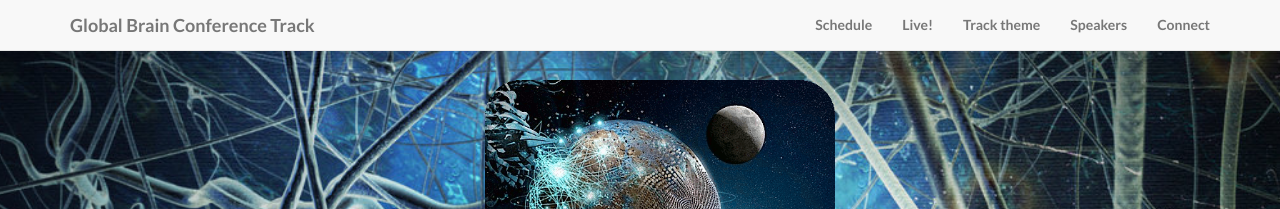
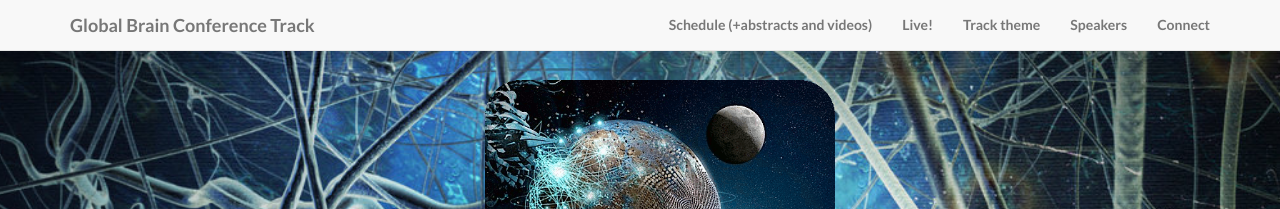
Before and after one commit to globalbraininstitute/vienna2015, a Jekyll site: the page built from index.html, in a window 1280 px wide. Shown: the top 209 px of the page. Built offline with Jekyll 4.4.1, drawn with Linux system fonts in a browser that asks for light colours.

Commit message:
navigation menu changed to emphasize availability of videos

```diff
--- a/_includes/navigation.html
+++ b/_includes/navigation.html
@@ -15,7 +15,7 @@
         <div class="collapse navbar-collapse" id="bs-example-navbar-collapse-1">
             <ul class="nav navbar-nav navbar-right">
                 <li>
-                    <a href="{{site.baseurl}}/pages/schedule/"><font style="font-weight:700">Schedule</font></a>
+                    <a href="{{site.baseurl}}/pages/schedule/"><font style="font-weight:700">Schedule (+abstracts and videos)</font></a>
                 <li>
                 <li>
                     <a href="{{site.baseurl}}/pages/live/"><font style="font-weight:700">Live!</font></a>
```
